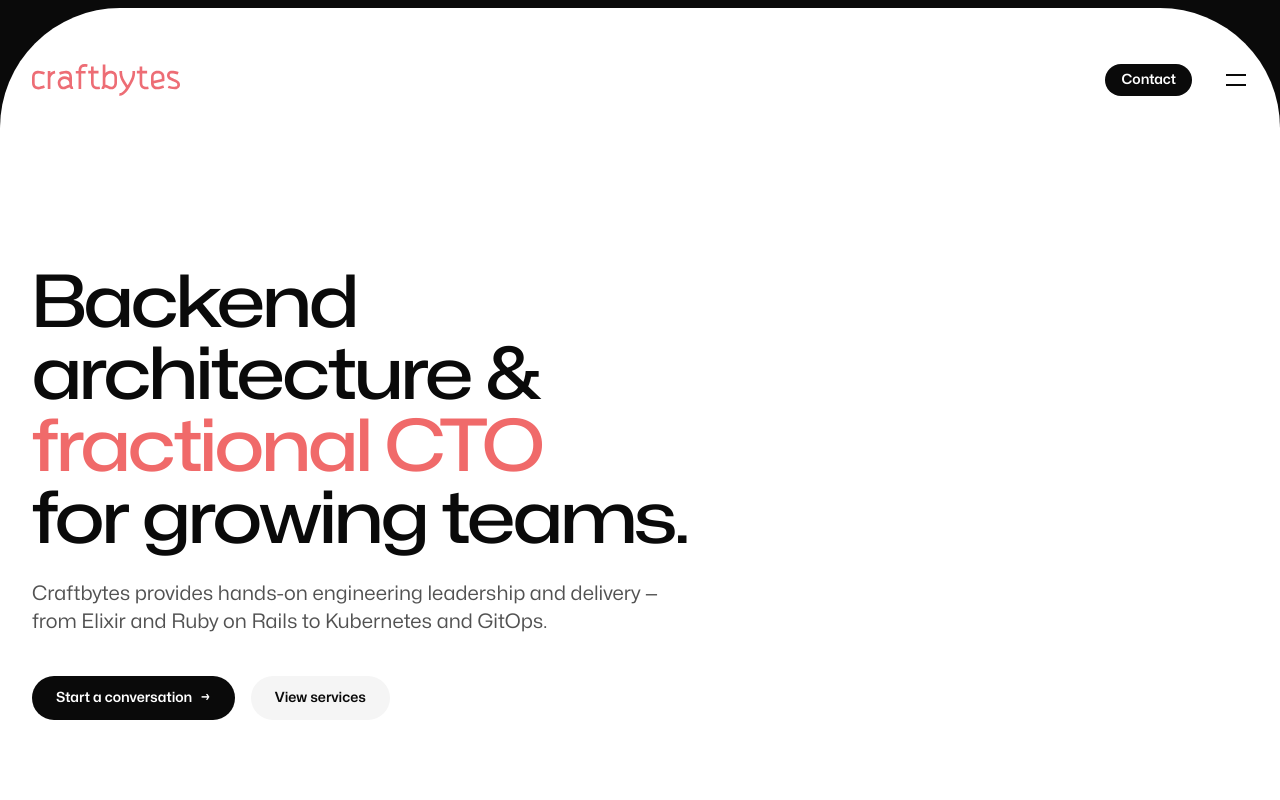
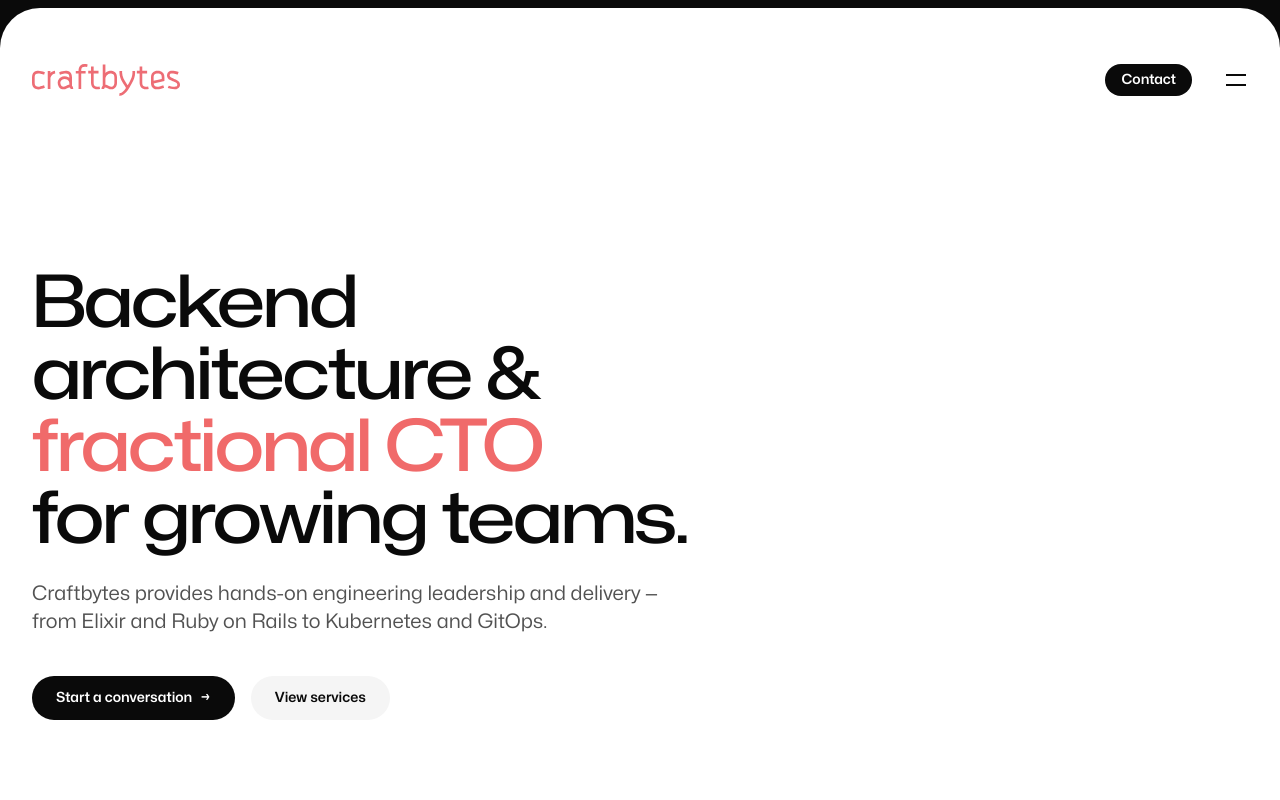
Before and after one commit to craftbytes/craftbyt.es, an Astro site: page / in a window 1280 px wide. Shown: the top 800 px of the page. Built offline with nearby package versions, Linux system fonts and the light colour scheme; Astro itself is replaced by a stand-in of ours.

Commit message:
fix: match template exactly for rounded corners and dark bg
- Move bg-neutral-950 from <body> to <html> (matching template layout.tsx)
- Use inline style for border-radius (matching template RootLayout.tsx)
- Remove arbitrary-value Tailwind hack, restore 40px radius

```diff
--- a/src/layouts/Layout.astro
+++ b/src/layouts/Layout.astro
@@ -15,7 +15,7 @@ const {
 ---
 
 <!DOCTYPE html>
-<html lang="en">
+<html lang="en" class="bg-neutral-950">
   <head>
     <meta charset="utf-8" />
     <link rel="icon" type="image/svg+xml" href="/favicon.svg" />
@@ -38,7 +38,7 @@ const {
 
     <link rel="preload" href="/fonts/Mona-Sans.var.woff2" as="font" type="font/woff2" crossorigin />
   </head>
-  <body class="bg-neutral-950 text-neutral-950 font-sans antialiased overflow-x-hidden">
+  <body class="font-sans antialiased overflow-x-hidden">
     <slot />
   </body>
 </html>
--- a/src/pages/index.astro
+++ b/src/pages/index.astro
@@ -151,7 +151,7 @@ import Footer from '../components/Footer.astro';
   </header>
 
   <!-- White content card with rounded top corners -->
-  <div class="relative flex flex-auto overflow-hidden bg-white rounded-t-[120px]">
+  <div style="border-top-left-radius: 40px; border-top-right-radius: 40px;" class="relative flex flex-auto overflow-hidden bg-white">
     <div class="relative isolate flex w-full flex-col pt-9">
 
     <!-- Hero -->
```
